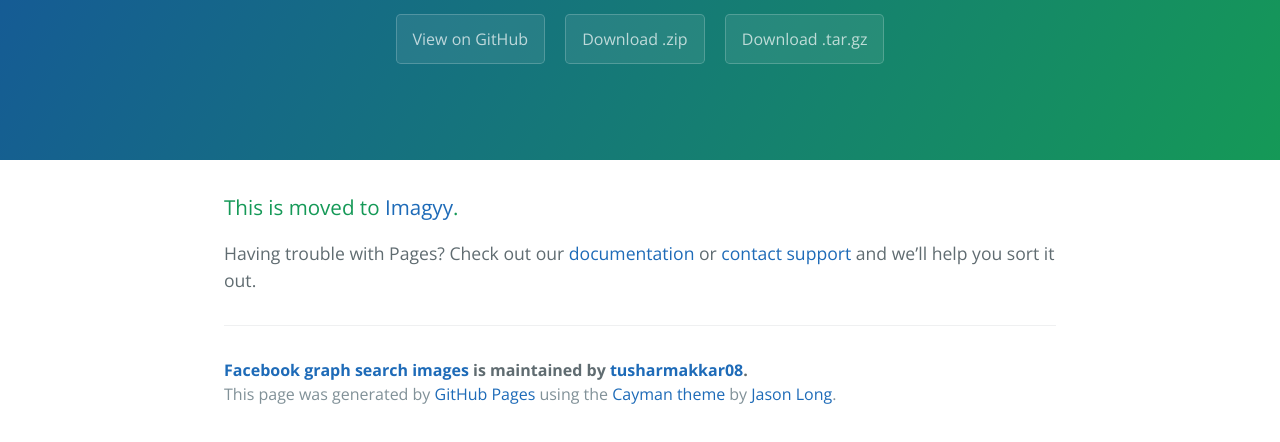
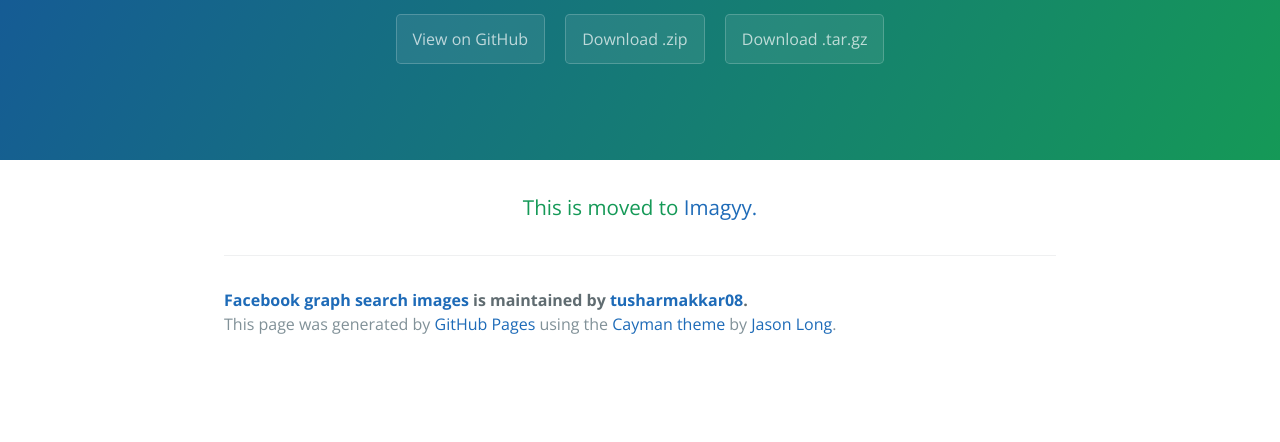
Before and after one commit to tusharmakkar08/Facebook_Graph_Search_Images, a plain HTML site: page index.html in a window 1280 px wide. Shown: the part 176-618 px from the top of the page. Drawn offline with nearby package versions, Linux system fonts and the light colour scheme.

Commit message:
Update index.html

```diff
--- a/index.html
+++ b/index.html
@@ -20,9 +20,7 @@
 
     <section class="main-content">
       <h3>
-<a id="This is moved to Imaggy" class="anchor" href="https://tusharmakkar08.github.io/Imagyy/" aria-hidden="true"><span aria-hidden="true" class="octicon octicon-link"></span></a>This is moved to <a href='https://tusharmakkar08.github.io/Imagyy/'>Imagyy</a>.</h3>
-
-<p>Having trouble with Pages? Check out our <a href="https://help.github.com/pages">documentation</a> or <a href="https://github.com/contact">contact support</a> and we’ll help you sort it out.</p>
+<a id="This is moved to Imaggy" class="anchor" href="https://tusharmakkar08.github.io/Imagyy/" aria-hidden="true"><span aria-hidden="true" class="octicon octicon-link"></span></a><center>This is moved to <a href='https://tusharmakkar08.github.io/Imagyy/'>Imagyy.</a></center></h3>
 
       <footer class="site-footer">
         <span class="site-footer-owner"><a href="https://github.com/tusharmakkar08/Facebook_Graph_Search_Images">Facebook graph search images</a> is maintained by <a href="https://github.com/tusharmakkar08">tusharmakkar08</a>.</span>
```
